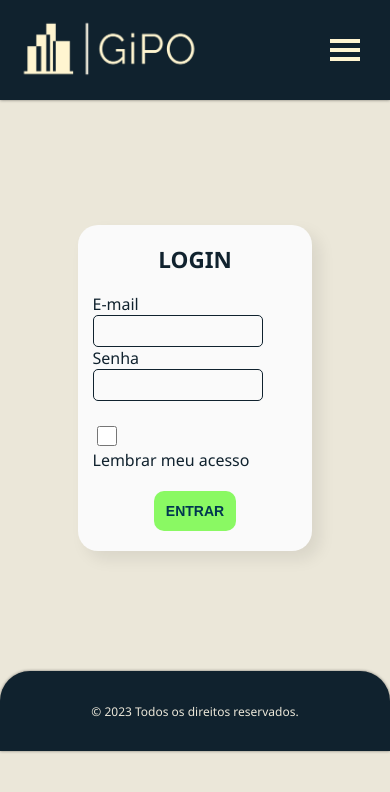
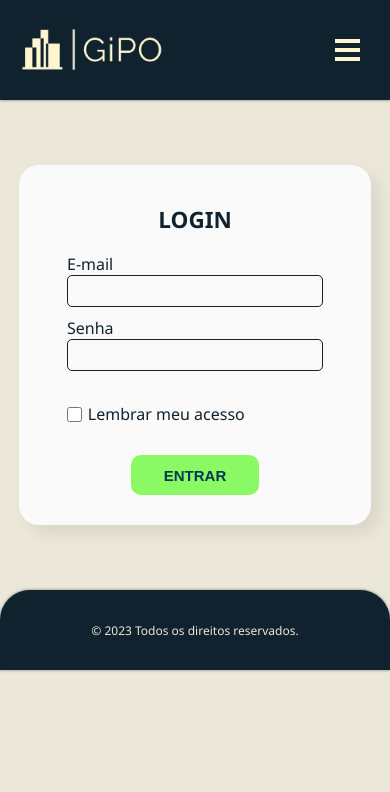
Before and after one commit to LuizHrq/GiPO, a React (Create React App) app: page /login in a window 390 px wide. Shown: the top 792 px of the page. Built offline with nearby package versions, Linux system fonts and the light colour scheme.

Commit message:
update mobile

```diff
--- a/package.json
+++ b/package.json
@@ -1,6 +1,7 @@
 {
   "name": "gipo02",
   "version": "0.1.0",
+  "homepage": "./",
   "private": true,
   "dependencies": {
     "@hookform/resolvers": "^3.0.0",
--- a/src/Componentes/Criarconta/Etiquetas.css
+++ b/src/Componentes/Criarconta/Etiquetas.css
@@ -123,13 +123,15 @@ span{
 }
 
 @media (min-width:300px) {
-    .tituloformulario{
-        font-size: 14px;
+    .tituloformulario h2{
+        font-size: 18px;
+        text-align: center;
     }
     .formulario form{
         width: 85%;
     }
     .dadospessoais{
+        width: 100%;
         flex-basis: 100%;
     }
     .dadospessoais label{
@@ -137,7 +139,7 @@ span{
     }
     .dadospessoais input{
         display: flex;
-        width: 100%;
+        width: 250px;
         height: 25px;
     }
     .endereco{
@@ -148,7 +150,7 @@ span{
         font-size: 14px;
     }
     .endereco input{
-        width: 100%;
+        width: 230px;
         height: 25px;
     }
     .botaocriar button{
@@ -205,7 +207,7 @@ span{
     .formulario form {
         display: flex;
         flex-wrap: wrap;
-        width: 80%;
+        width: 800px;
 
     }
     .dadospessoais {
@@ -240,7 +242,9 @@ span{
     .formulario form{
         display: flex;
         flex-wrap: wrap;
-        width: 70%;
+        width: 700px;
+        margin-top: 10px;
+        margin-bottom: 10px;
     }
     .dadospessoais input{
         display: flex;
--- a/src/Componentes/Header/Header.css
+++ b/src/Componentes/Header/Header.css
@@ -49,10 +49,10 @@ header {
 }
 
 
-@media (max-width: 640px) {
+@media (max-width: 600px) {
   #logo {
-    width: 180px;
-    height: 60px;
+    width: 155px;
+    height: 55px;
     margin-left: 15px;
     margin-top: 5px;
   }
@@ -67,7 +67,7 @@ header {
 
   .hamburger-menu span {
     display: block;
-    width: 30px;
+    width: 25px;
     height: 4px;
     background-color: #FFF5D0;
     margin: 5px 0;
@@ -76,7 +76,7 @@ header {
   .menu.show {
     display: block;
     position: absolute;
-    top: 120px;
+    top: 100px;
     right: 0;
     background-color: #10222e;
     padding: 20px;
@@ -96,6 +96,7 @@ header {
     color: #EBE7D9;
     font-size: 18px;
     text-decoration: none;
+    font-size: 13px;
   }
 
 }
@@ -105,7 +106,7 @@ header {
     width: 200px;
     height: 70px;
     margin-left: 20px;
-    margin-top: 5px;
+    margin-top: 10px;
   }
 
 }
@@ -114,7 +115,7 @@ header {
   #logo {
     width: 200px;
     height: 70px;
-    margin-left: 15px;
+    margin-left: 30px;
     margin-top: 5px;
   }
 }
@@ -122,17 +123,19 @@ header {
 @media (min-width: 768px) {
   #logo {
     width: 220px;
-    height: 70px;
-    margin-left: 20px;
-    margin-top: 5px;
-  }
-}
-
-@media (min-width: 768px) {
-  #logo {
-    width: 250px;
-    height: 90px;
+    height: 80px;
     margin-left: 30px;
     margin-top: 5px;
   }
 }
+@media (min-width: 1000px) {
+  #logo {
+    width: 230px;
+    height: 80px;
+    margin-left: 80px;
+    margin-top: 5px;
+  }
+  .menu {
+    margin-right: 80px;
+  }
+}
--- a/src/Componentes/HeaderQuemsomos/HeaderQS.css
+++ b/src/Componentes/HeaderQuemsomos/HeaderQS.css
@@ -8,14 +8,29 @@ header {
   }
 
 
-  #logo {
-    width: 270px;
-    height: 95px;
-  }
+#logoqs {
+  width: 220px;
+  height: 90px;
+}
 
-  @media (max-width:600px) {
-    #logo {
-    width: 190px;
-    height: 70px;
+@media (max-width:600px) {
+  #logoqs {
+    width: 175px;
+    height: 60px;
+    margin-left: 5px;
   }
 }
+@media (min-width:600px) {
+  #logoqs {
+    width: 195px;
+    height: 70px;
+    margin-left: 5px;
+  }
+}
+@media (min-width:1000px) {
+  #logoqs {
+    width: 230px;
+    height: 80px;
+    margin-left: 5px;
+  }
+}
--- a/src/Componentes/HeaderQuemsomos/HeaderQS.js
+++ b/src/Componentes/HeaderQuemsomos/HeaderQS.js
@@ -5,7 +5,7 @@ export default function HeaderQS(){
     return(
         <>
             <header>
-                <a href={"/"}><img id="logo" src="./img/logogipo1.png" alt="imagem logo"></img></a>
+                <a href={"/"}><img id="logoqs" src="./img/logogipo1.png" alt="imagem logo"></img></a>
             </header>
         </>
     )
--- a/src/Componentes/Login/Login.css
+++ b/src/Componentes/Login/Login.css
@@ -12,22 +12,24 @@
     width: 60%;
     justify-content: center;
     margin-top: 125px;
-    margin-bottom: 120px;
+    margin-bottom: 125px;
     margin-left: auto;
     margin-right: auto;
     background-color: #fafafa;
+    padding:20px 20px;
     border-radius: 20px;
     box-shadow: 8px 8px 16px rgba(0, 0, 0, 0.08);
 }
 
 .formulariologin input{
     display: flex;
-    width: 80%;
+    width: 500px;
     height: 28px;
     background-color: #fafafa;
     border-radius: 5px;
     border: 1px solid #10222e;
     font-size: 15px;
+    margin-bottom: 10px;
 }
 .formulariologin label{
     font-size:16px;
@@ -52,10 +54,55 @@
     padding: 10px;
     margin-left: auto;
     margin-right: auto;
-    margin-top: 20px;
-    margin-bottom: 20px;
+    margin-top: 30px;
+    margin-bottom: 15px;
+}
+
+.checkbox{
+    display: inline-block;
+    width:5%;
+    height: 13px;
+}
+.labelcheckbox{
+    display: inline-block;
+    width: 95%;
+    height: 10px;
+    margin-left: -5px;
 }
 #confirm{
-    width: 20px;
-    height: 20px;
+    width: 15px;
+    height: 15px;
+    margin: 0;
 }
+
+@media (min-width:315px) {
+    .formulariologin{
+        width: 80%;
+        margin-top: 65px;
+        margin-bottom: 65px;
+    }
+    .formulariologin input{
+        width: 250px;
+        height: 28px;
+    }
+    .botaologar button{
+        display: block;
+        width: 50%;
+        height: 40px;
+        font-size: 15px;
+        font-weight: 600;
+        padding: 12px;
+        margin-bottom: 10px;
+    }
+    .checkbox{
+        display: inline-block;
+        width:5%;
+        height: 13px;
+    }
+    .labelcheckbox{
+        display: inline-block;
+        width: 80%;
+        height: 10px;
+        margin-left: 8px;
+    }
+}
--- a/src/Componentes/Login/Login.js
+++ b/src/Componentes/Login/Login.js
@@ -38,7 +38,14 @@ export default function Login (){
                     <input type="password"/>
                     </label>
                     <br></br>
-                    <input type="checkbox" id="confirm"/><label for="confirm">Lembrar meu acesso</label>
+
+                    <div className='checkbox'>
+                        <input type="checkbox" id="confirm"/>
+                    </div>
+
+                    <div className='labelcheckbox'>
+                        <label for="confirm">Lembrar meu acesso</label>
+                    </div>
 
                     <div className='botaologar'>
                         <button type="submit">ENTRAR</button>
--- a/src/Componentes/Quemsomos/Quemsomos.css
+++ b/src/Componentes/Quemsomos/Quemsomos.css
@@ -18,7 +18,7 @@
     justify-content: center;
     margin: auto;
     color: #10222e;
-    font-weight: 700;
+    font-weight: 600;
 }
 
 .proposito2{
@@ -40,7 +40,7 @@
     justify-content: center;
     margin: auto;
     color: #10222e;
-    font-weight: 700;
+    font-weight: 600;
 }
 
 .linhaesquerda{
@@ -67,7 +67,7 @@
 .qs1{
     display: flex;
     width: 48%;
-    height: 150px;
+    height: 100px;
     margin-top: 30px;
     margin-left: auto;
 }
@@ -85,7 +85,7 @@
 .qs2{
     display: flex;
     width: 48%;
-    height: 150px;
+    height: 100px;
     margin-right: auto;
 }
 .qs2 h2{
@@ -102,8 +102,7 @@
 .qs3{
     display: flex;
     width: 48%;
-    height: 150px;
-    margin-top: 0;
+    height: 100px;
     margin-left: auto;
 }
 .qs3 h2{
@@ -118,9 +117,17 @@
 }
 
 @media (max-width:400px) {
+    .proposito{
+        margin-top: 30px;
+        margin-bottom: 30px;
+    }
+
     .proposito p{
         font-size: 18px;
-        font-weight: 600;
+        font-weight: 500;
+    }
+    .qs1{
+        height:135px;
     }
 
     .qs1 h2{
@@ -130,7 +137,9 @@
         color: #10222e;
         text-align: left;
     }
-
+    .qs2{
+        height:135px;
+    }
     .qs2 h2{
         padding: 5px;
         font-size: 18px;
@@ -138,7 +147,9 @@
         color: #10222e;
         text-align: right;
     }
-
+    .qs3{
+        height:135px
+    }
     .qs3 h2{
         padding: 5px;
         font-size: 18px;
@@ -149,14 +160,11 @@
     .proposito2{
         width: 50%;
         height: auto;
+        margin-top: 50px;
+        margin-bottom: 50px;
     }
 
     .proposito2 p{
-        width: auto;
-        height: auto;
-        font-size: 20px;
-        text-align: center;
-        justify-content: center;
         margin: auto;
         color: #10222e;
         font-weight: 500;
--- a/src/Componentes/Time/Time.css
+++ b/src/Componentes/Time/Time.css
@@ -54,11 +54,12 @@ h5{
     .titulotime h2{
         font-size: 18px;
         text-align: center;
+        font-weight: 700;
     }
     .time{
-        width: 70%;
+        width: 85%;
         margin: 30px auto;
-        padding: 30px;
+        padding: 15px;
         margin-bottom: 50px;
     }
     .dev{
@@ -66,10 +67,21 @@ h5{
     }
     h4{
         font-size: 12px;
+        font-weight: 500;
     }
     h5{
         font-size: 7px;
         margin-bottom: 10px;
+        font-weight: 400;
+    }
+    #dev{
+        display: flex;
+        width: 100px;
+        height: 100px;
+        margin-left: auto;
+        margin-right: auto;
+        margin-bottom: 10px;
+        border-radius: 50%;
     }
 }
 
```
